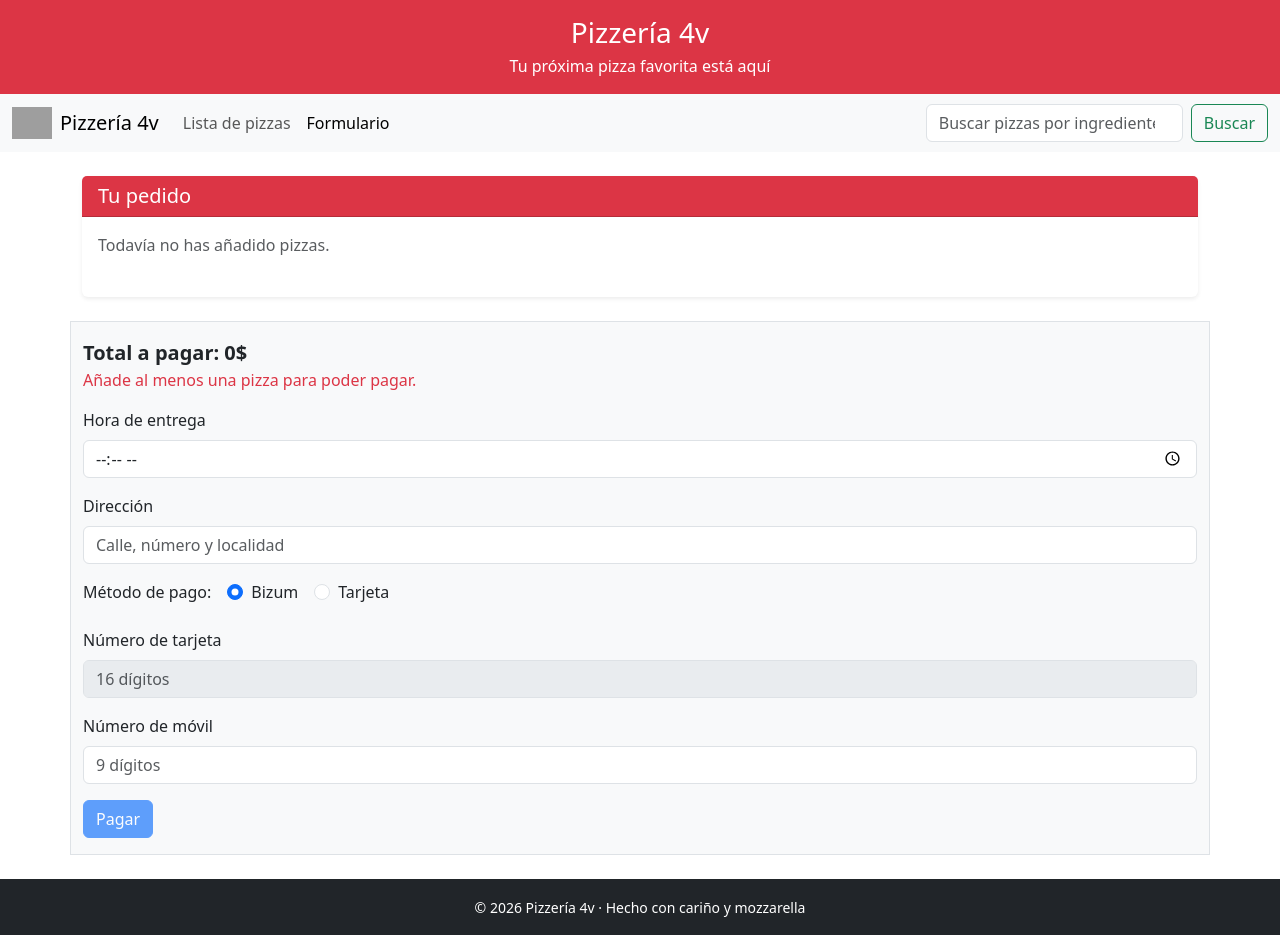
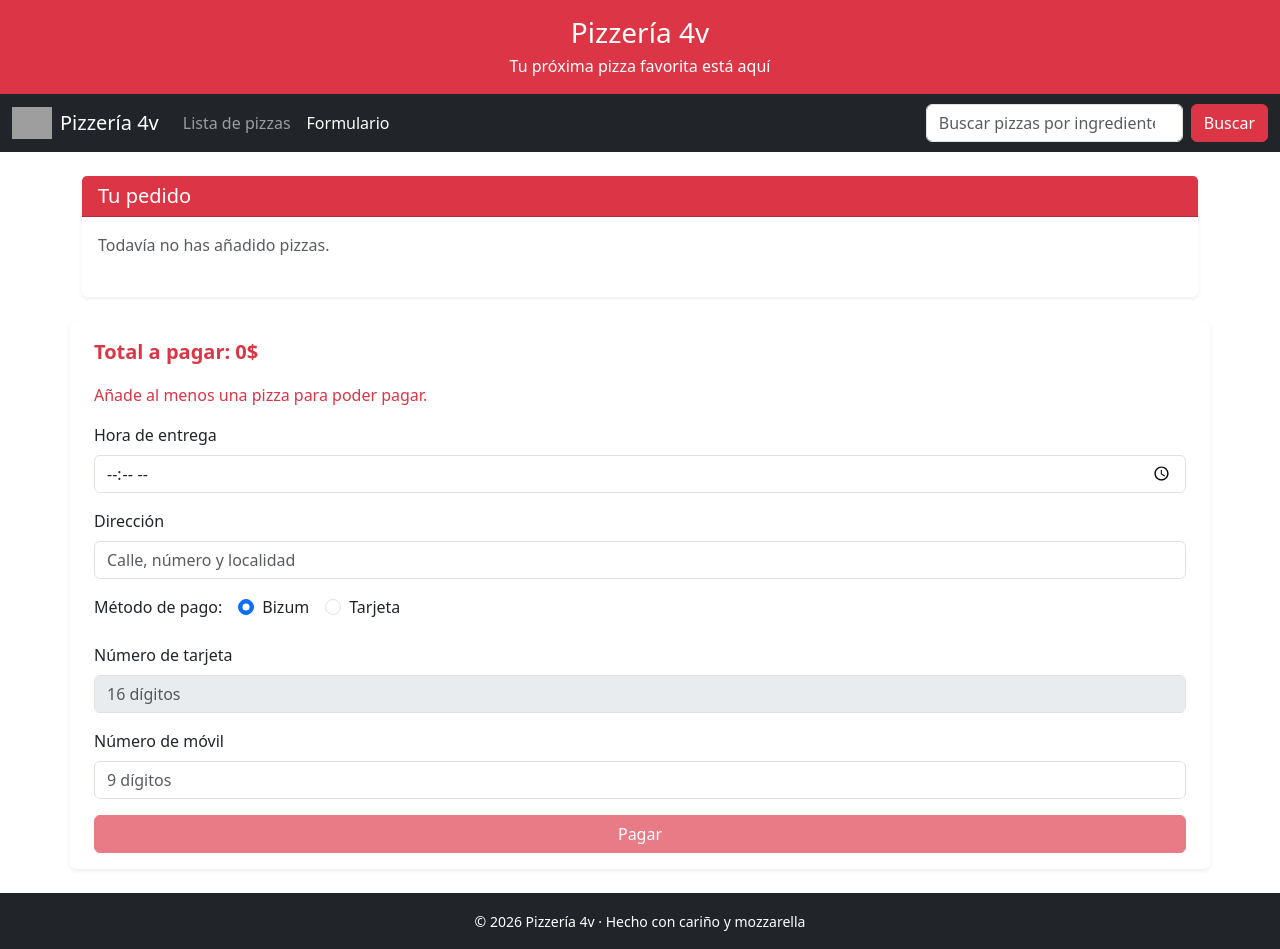
Before and after one commit to aitorandueza46/4VPizzeria, an Angular app: page / in a window 1280 px wide. Both pictures are taken after a click on the button "Formulario". Built offline with nearby package versions, Linux system fonts and the light colour scheme; grey boxes are pictures that could not be loaded.

Commit message:
Mejora de diseño visual, los botones de distinto color puestos en rojo como color principal y el nav negro como el footer apara que se note mas el active de los botones de navegacion, ajustadas las targetas de la lista de pizzas y tambien una sombra a las cards

```diff
--- a/src/app/formulario/formulario.html
+++ b/src/app/formulario/formulario.html
@@ -1,5 +1,5 @@
-<div class="container border color-black bg-body-tertiary">
-  <p class="fw-bold fs-5 pt-3 mb-0">Total a pagar: {{ totalPedido() }}$</p>
+<div class="container my-4 px-4 bg-white rounded shadow-sm">
+  <p class="fw-bold fs-5 pt-3 text-danger">Total a pagar: {{ totalPedido() }}$</p>
 
   @if (totalPedido() === 0) {
     <p class="text-danger">Añade al menos una pizza para poder pagar.</p>
@@ -52,6 +52,6 @@
       }
     </div>
 
-    <button type="submit" class="btn btn-primary mb-3" [disabled]="totalPedido() === 0">Pagar</button>
+    <button type="submit" class="btn btn-danger w-100 mb-3" [disabled]="totalPedido() === 0">Pagar</button>
   </form>
 </div>
--- a/src/app/lista-pizzas/lista-pizzas.html
+++ b/src/app/lista-pizzas/lista-pizzas.html
@@ -1,8 +1,8 @@
-<div class="container text-center" >
+<div class="container text-center mt-4">
   <div class="row row-cols-sm-1 row-cols-md-2 row-cols-lg-4">
     @for (pizza of pizzasFiltradas(); track pizza.nombre) {
       <app-pizza
-        class="col d-flex"
+        class="col d-flex mb-4"
         [pizza]="pizza"
         (pizzaSolicitada)="pizzaSolicitada.emit($event)"
       />
--- a/src/app/navegador/navegador.html
+++ b/src/app/navegador/navegador.html
@@ -1,4 +1,4 @@
-<nav class="navbar navbar-expand-lg bg-body-tertiary">
+<nav class="navbar navbar-expand-lg navbar-dark bg-dark">
   <div class="container-fluid">
     <a class="navbar-brand d-flex align-items-center" href="#">
       <img
@@ -52,7 +52,7 @@
           aria-label="Search"
           (input)="busquedaNA.emit($event.target.value)"
         />
-        <button class="btn btn-outline-success" type="submit">Buscar</button>
+        <button class="btn btn-danger" type="submit">Buscar</button>
       </form>
     </div>
   </div>
--- a/src/app/pizza/pizza.html
+++ b/src/app/pizza/pizza.html
@@ -1,7 +1,7 @@
-<div class="card h-100 d-flex flex-column" style="width: 18rem">
+<div class="card h-100 d-flex flex-column border-0 shadow-sm" style="width: 18rem">
   <img [src]="pizza().imagen" class="card-img-top" [alt]="'Pizza ' + pizza().nombre" />
   <div class="card-body d-flex flex-column">
-    <h5 class="card-title">{{ pizza().nombre }} — {{ pizza().precioFormateado }}</h5>
+    <h5 class="card-title fw-bold text-danger">{{ pizza().nombre }} — {{ pizza().precioFormateado }}</h5>
     <p class="card-text">Ingredientes: {{ pizza().ingredientes }}.</p>
     <form
       class="mt-auto"
@@ -17,7 +17,7 @@
         value="0"
         #entradaCantidad
       />
-      <button class="btn btn-primary w-100 mt-2" type="submit">Añadir al pedido</button>
+      <button class="btn btn-danger w-100 mt-2" type="submit">Añadir al pedido</button>
     </form>
   </div>
 </div>
```
Also changed, not shown: src/index.html (line endings or trailing spaces).
